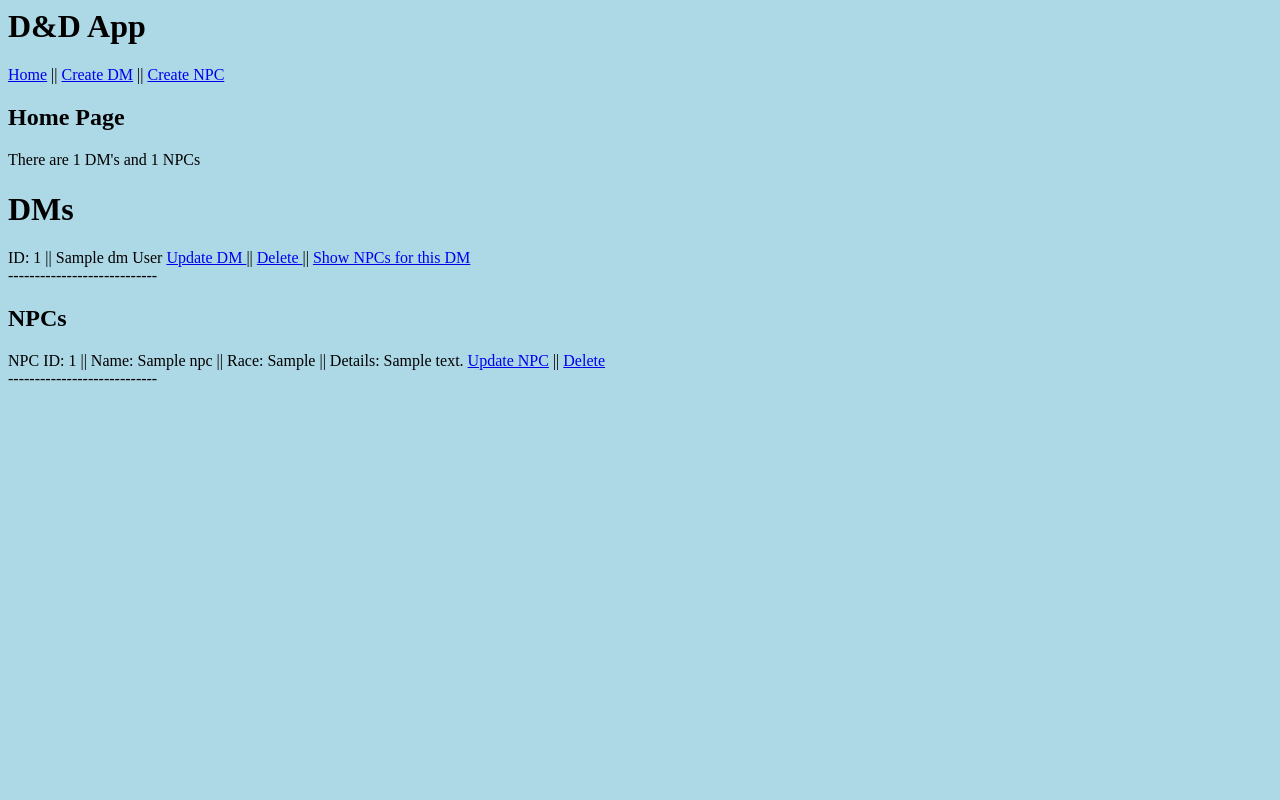
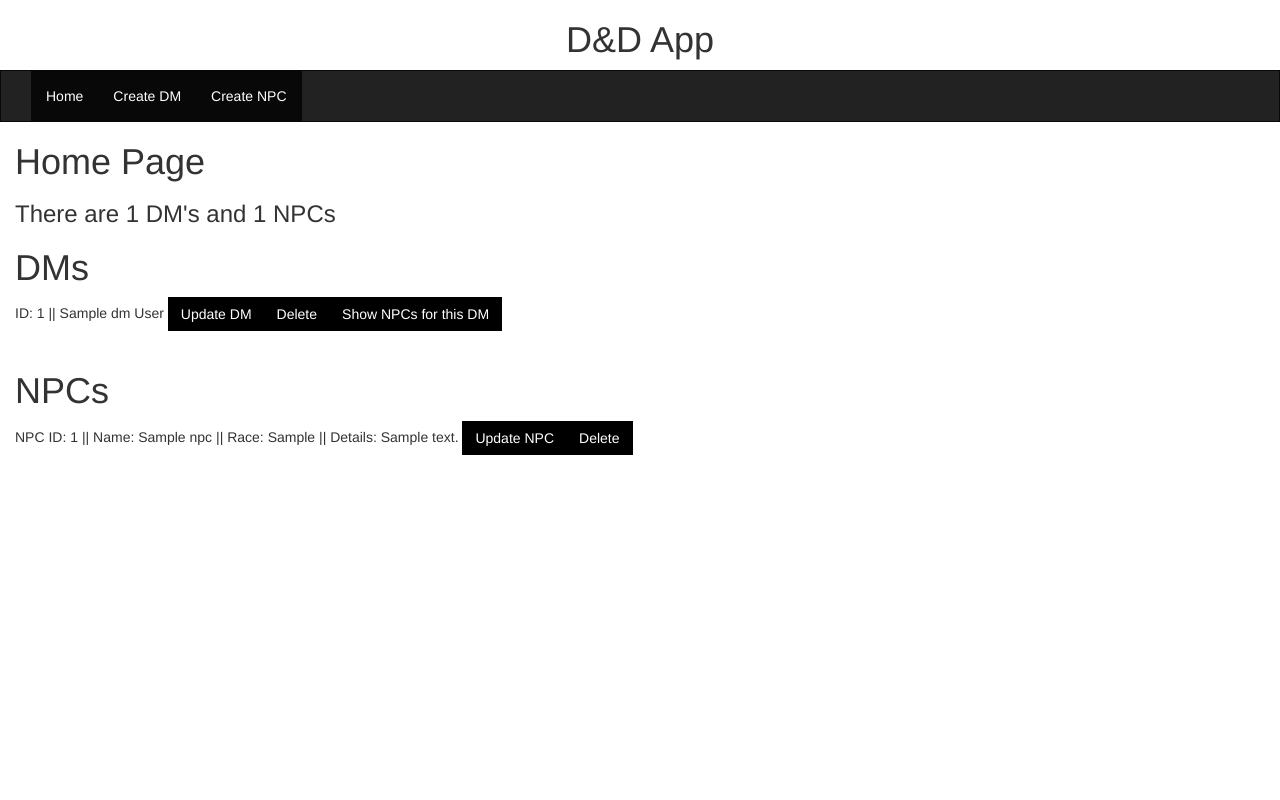
Before and after one commit to Jack-Middleton/QA_Enable_Project, a Flask app: page / in a window 1280 px wide. Run offline with Flask 2, Linux system fonts and the light colour scheme; tables that the repository leaves empty hold one stand-in row (values such as "Sample post"); some libraries are stand-ins or nearby versions.

Commit message:
Added bootstrap CDN and some styling to make the page look cleaner/nicer and include buttons

```diff
--- a/application/routes.py
+++ b/application/routes.py
@@ -36,7 +36,7 @@ def updatedm(pk):
         dm.surname = Form.surname.data
         db.session.commit()
         return redirect(url_for('home'))
-    return render_template('createdDM', form = Form, ptitle = 'Update DM')
+    return render_template('createDM.html', form = Form, ptitle = 'Update DM')
 
 @app.route('/createdm', methods=['GET', 'POST'])
 def createdm():
--- a/application/templates/index.html
+++ b/application/templates/index.html
@@ -1,25 +1,34 @@
 {% extends 'layout.html' %}
 {% block body %}
-    <h2>{{ ptitle }}</h2>
-    <p>There are {{num}} DM's and {{ no_NPCs }} NPCs </p>
+<div class="container-fluid text-left">
+    <h1 >{{ ptitle }}</h1>
+    <h3>There are {{num}} DM's and {{ no_NPCs }} NPCs </h3>
     <h1> DMs </h1>
     {% for dm in DMs %}
     {{ dm.__str__()  }}
-    <a href="{{ url_for('updatedm', pk=dm.dm_id) }}"> Update DM </a>
-    || <a href="{{ url_for('deletedm', pk=dm.dm_id) }}"> Delete </a>
-    || <a href="{{ url_for('searchpage', pk=dm.dm_id) }}"> Show NPCs for this DM </a>
+    <div class="btn-group">
+        <button type="button" class="btn btn-primary"><a href="{{ url_for('updatedm', pk=dm.dm_id) }}"> Update DM </a></button>
+        <button type="button" class="btn btn-primary"><a href="{{ url_for('deletedm', pk=dm.dm_id) }}"> Delete </a></button>
+        <button type="button" class="btn btn-primary"><a href="{{ url_for('searchpage', pk=dm.dm_id) }}"> Show NPCs for this DM </a></button>
+      </div>
     <br>
-    ----------------------------
     <br>
     {% endfor %}
-    <h2> NPCs </h2>
+    <h1> NPCs </h1>
     {% for npc in npcs %}
     {{ npc.__str__() }}
-    <a href="{{ url_for('updatenpc', pk=npc.npc_id)}}">Update NPC</a>
-    || <a href="{{url_for('deletenpc', pk = npc.npc_id) }}"> Delete </a>
+    <div class="btn-group">
+
+        <button type="button" class="btn btn-primary">
+            <a href="{{ url_for('updatenpc', pk=npc.npc_id)}}">Update NPC</a>
+        </button>
+        <button type="button" class="btn btn-primary">
+            <a href="{{url_for('deletenpc', pk = npc.npc_id) }}"> Delete </a>
+        </button>
+    </div>
     <br>
-    ----------------------------
     <br>
     {% endfor %}
+</div>
 
 {% endblock body %}
--- a/application/templates/layout.html
+++ b/application/templates/layout.html
@@ -1,12 +1,54 @@
+<!DOCTYPE html>
 <html lang="en">
     <head>
         <title>Enable Project - D&D App</title>
+        <meta charset="utf-8">
+        <meta name="viewport" content="width=device-width, initial-scale=1">
+        <link rel="stylesheet" href="https://maxcdn.bootstrapcdn.com/bootstrap/3.4.1/css/bootstrap.min.css">
+        <style>
+        /* Remove the navbar's default margin-bottom and rounded borders */
+        .navbar {
+        margin-bottom: 0;
+        border-radius: 0;
+                }
+      /* unvisited link */
+            a:link, a:visited, a:hover, a:active {
+            color: white;
+            }
+        .btn{
+            background-color:black;
+            border-color: black;
+            margin-bottom: 0;
+            border-radius: 0;
+        }
+        .header {
+           text-align: center;
+        }
+
+        </style>
     </head>
-    <body style="background-color: lightblue;">
-        <h1>D&D App</h1>
-        <a href="{{ url_for ('home')}}">Home</a> ||
-        <a href="{{ url_for('createdm') }}">Create DM</a> ||
-        <a href="{{ url_for('createnpc') }}">Create NPC</a>
+    <body>
+        <h1  class="header">D&D App</h1>
+
+        <nav class="navbar navbar-inverse">
+            <div class="container-fluid">
+              <div class="navbar-header">
+                <button type="button" class="navbar-toggle" data-toggle="collapse" data-target="#myNavbar">
+                  <span class="icon-bar"></span>
+                  <span class="icon-bar"></span>
+                  <span class="icon-bar"></span>
+                </button>
+              </div>
+              <div class="collapse navbar-collapse" id="myNavbar">
+                <ul class="nav navbar-nav">
+                  <li class="active"><a href="{{ url_for ('home')}}">Home</a></li>
+                  <li class="active"><a href="{{ url_for('createdm') }}">Create DM</a></li>
+                  <li class="active"><a href="{{ url_for('createnpc') }}">Create NPC</a></li>
+                </ul>
+              </div>
+            </div>
+          </nav>
+
         {% block body %}
         {% endblock body %}
     </body>
```
Also changed, not shown: application/templates/DMsearch.html (+6 -5 lines).
